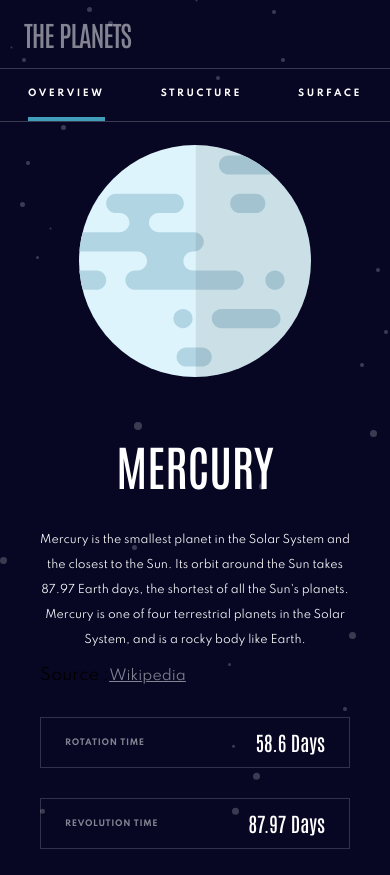
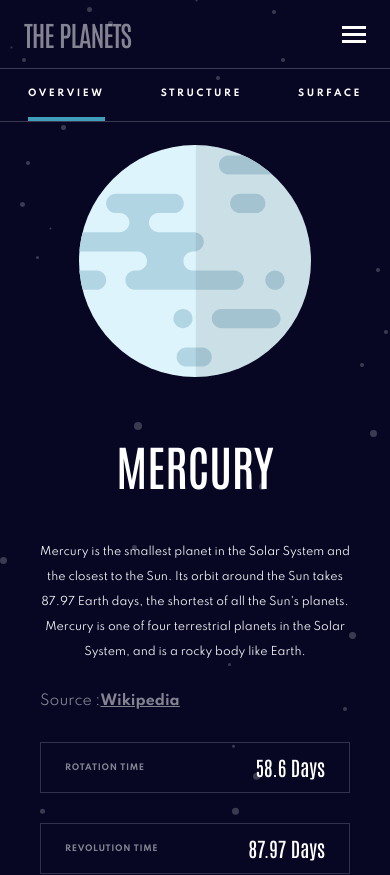
Before and after one commit to Glebkas/planets, a React (Create React App) app: page / in a window 390 px wide. Shown: the top 875 px of the page. Built offline with nearby package versions, Linux system fonts and the light colour scheme.

Commit message:
more mobile refactoring

```diff
--- a/src/App.js
+++ b/src/App.js
@@ -9,14 +9,12 @@ function App() {
   const [planet, setPlanet] = React.useState(mercury);
 
   return (
-    <>
-      <div className="App">
-        <div className="root">
-          <Header setPlanet={setPlanet} />
-          <SinglePlanet planet={planet} />
-        </div>
+    <div className="App">
+      <div className="root">
+        <Header setPlanet={setPlanet} />
+        <SinglePlanet planet={planet} />
       </div>
-    </>
+    </div>
   );
 }
 
--- /dev/null
+++ b/src/blocks/header/__menu-hamburger/header__menu-hamburger.css
@@ -0,0 +1,15 @@
+.header__menu-hamburger {
+  display: none;
+  width: 24px;
+  height: 17px;
+  border: 0;
+  padding: 0;
+  background-color: transparent;
+  background: url(../../../../public/assets/icon-hamburger.svg);
+}
+
+@media screen and (max-width: 700px) {
+  .header__menu-hamburger {
+    display: block;
+  }
+}
--- a/src/blocks/header/header.css
+++ b/src/blocks/header/header.css
@@ -16,7 +16,8 @@
 
 @media screen and (max-width: 700px) {
   .header {
-    flex-direction: column;
+    flex-direction: row;
+    align-items: center;
     padding: 16px 24px 16px 24px;
   }
 }
--- a/src/blocks/planet-info/__description/plant-info__description.css
+++ b/src/blocks/planet-info/__description/plant-info__description.css
@@ -5,6 +5,7 @@
   color: white;
   max-width: 350px;
   opacity: 1;
+  margin: 23px 0 24px 0;
 }
 
 @media screen and (max-width: 866px) {
--- a/src/blocks/planet-info/__source-link/planet-info__source-link.css
+++ b/src/blocks/planet-info/__source-link/planet-info__source-link.css
@@ -3,4 +3,5 @@
   color: rgba(255, 255, 255, 0.5);
   font-size: 14px;
   line-height: 25px;
+  font-weight: 700;
 }
--- a/src/blocks/planet-info/__source/planet-info__source.css
+++ b/src/blocks/planet-info/__source/planet-info__source.css
@@ -1,4 +1,16 @@
 .planet-info__source {
   margin: 0;
   padding: 0;
+  font-family: spartan;
+  font-weight: 400;
+  line-height: 24px;
+  font-size: 14px;
+  color: rgba(255, 255, 255, 0.5);
+  margin: 0 0 39px 0;
 }
+
+@media screen and (max-width: 866px) {
+  .planet-info__source {
+    margin: 0;
+  }
+}
--- a/src/components/Buttons.js
+++ b/src/components/Buttons.js
@@ -1,5 +1,3 @@
-import React from "react";
-
 function Buttons(props) {
   return (
     <div className="button-area">
--- /dev/null
+++ b/src/components/FactsGrid.js
@@ -0,0 +1,24 @@
+function FactGrid(props) {
+  return (
+    <ul className="facts-grid">
+      <li className="facts-grid__item">
+        <p className="facts-grid__item-title">ROTATION TIME</p>
+        <p className="facts-grid__item-fact">{props.planet.rotation}</p>
+      </li>
+      <li className="facts-grid__item">
+        <p className="facts-grid__item-title">REVOLUTION TIME</p>
+        <p className="facts-grid__item-fact">{props.planet.revolution}</p>
+      </li>
+      <li className="facts-grid__item">
+        <p className="facts-grid__item-title">RADIUS</p>
+        <p className="facts-grid__item-fact">{props.planet.radius}</p>
+      </li>
+      <li className="facts-grid__item">
+        <p className="facts-grid__item-title">AVERAGE TEMP.</p>
+        <p className="facts-grid__item-fact">{props.planet.temperature}</p>
+      </li>
+    </ul>
+  );
+}
+
+export default FactGrid;
--- a/src/components/Header.js
+++ b/src/components/Header.js
@@ -6,7 +6,6 @@ function Header({ setPlanet }) {
 
   function handleNavClick(planet) {
     setPlanet(planet);
-    console.log(planet);
     if (open) {
       setOpen(false);
     }
@@ -15,6 +14,7 @@ function Header({ setPlanet }) {
   return (
     <header className="header">
       <h1 className="header__title">THE PLANETS</h1>
+      <button className="header__menu-hamburger"></button>
       <ul className={open ? "header__nav_active" : "header__nav"}>
         {data.map((item) => (
           <li
--- a/src/components/SinglePlanet.js
+++ b/src/components/SinglePlanet.js
@@ -1,13 +1,13 @@
 import React from "react";
 import PlanetImage from "./PlanetImage";
 import Buttons from "./Buttons";
+import FactGrid from "./FactsGrid";
 
 function SinglePlanet({ planet, open }) {
   const [info, setInfo] = React.useState("overview");
 
   const handleChange = (e) => {
     setInfo(e.target.value);
-    console.log(window.innerWidth);
   };
 
   // const[buttonName, setButtonName] = React.useState()
@@ -53,24 +53,7 @@ function SinglePlanet({ planet, open }) {
       </div>
 
       <div className="single-planet__bottom">
-        <ul className="facts-grid">
-          <li className="facts-grid__item">
-            <p className="facts-grid__item-title">ROTATION TIME</p>
-            <p className="facts-grid__item-fact">{planet.rotation}</p>
-          </li>
-          <li className="facts-grid__item">
-            <p className="facts-grid__item-title">REVOLUTION TIME</p>
-            <p className="facts-grid__item-fact">{planet.revolution}</p>
-          </li>
-          <li className="facts-grid__item">
-            <p className="facts-grid__item-title">RADIUS</p>
-            <p className="facts-grid__item-fact">{planet.radius}</p>
-          </li>
-          <li className="facts-grid__item">
-            <p className="facts-grid__item-title">AVERAGE TEMP.</p>
-            <p className="facts-grid__item-fact">{planet.temperature}</p>
-          </li>
-        </ul>
+        <FactGrid planet={planet} />
       </div>
     </section>
   );
--- a/src/index.css
+++ b/src/index.css
@@ -2,6 +2,7 @@
 @import url(../src/fonts/fonts.css);
 @import url(../src/blocks/root/root.css);
 @import url(../src/blocks/header/header.css);
+@import url(../src/blocks/header/__menu-hamburger/header__menu-hamburger.css);
 @import url(../src/blocks/header/__title/header__title.css);
 @import url(../src/blocks/header/__nav/header__nav.css);
 @import url(../src/blocks/header/__nav-item/header__nav-item.css);
@@ -11,7 +12,6 @@
 @import url(../src/blocks/planet-ilustration/planet-ilustration.css);
 @import url(../src/blocks/planet-info/__title/planet-info__title.css);
 @import url(../src/blocks/planet-info/__description/plant-info__description.css);
-
 @import url(../src/blocks/planet-info/__source/planet-info__source.css);
 @import url(../src/blocks/planet-info/__source-link/planet-info__source-link.css);
 @import url(../src/blocks/planet-ilustration/__tooltip/planet-ilustration__tooltip.css);
```
